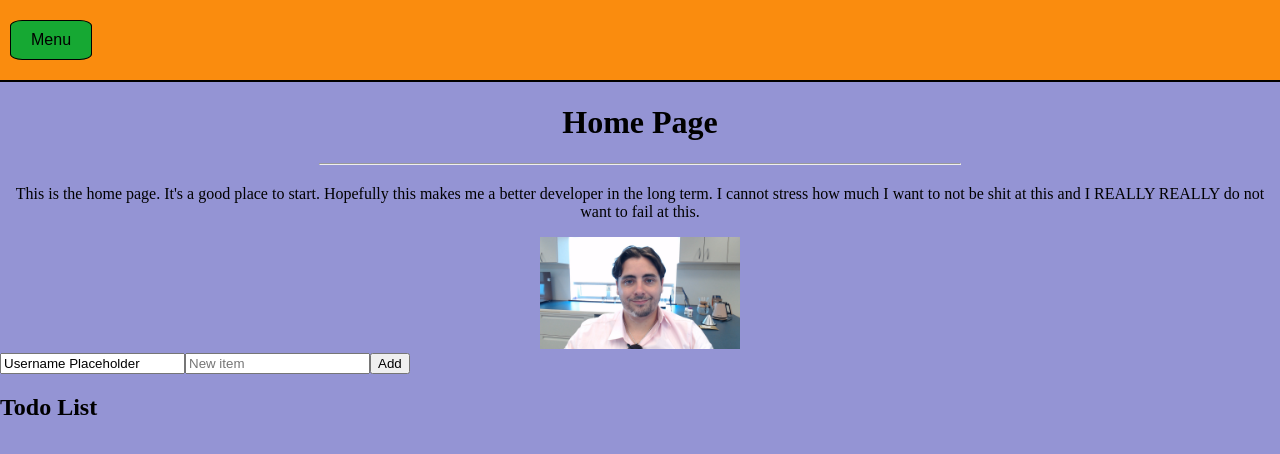
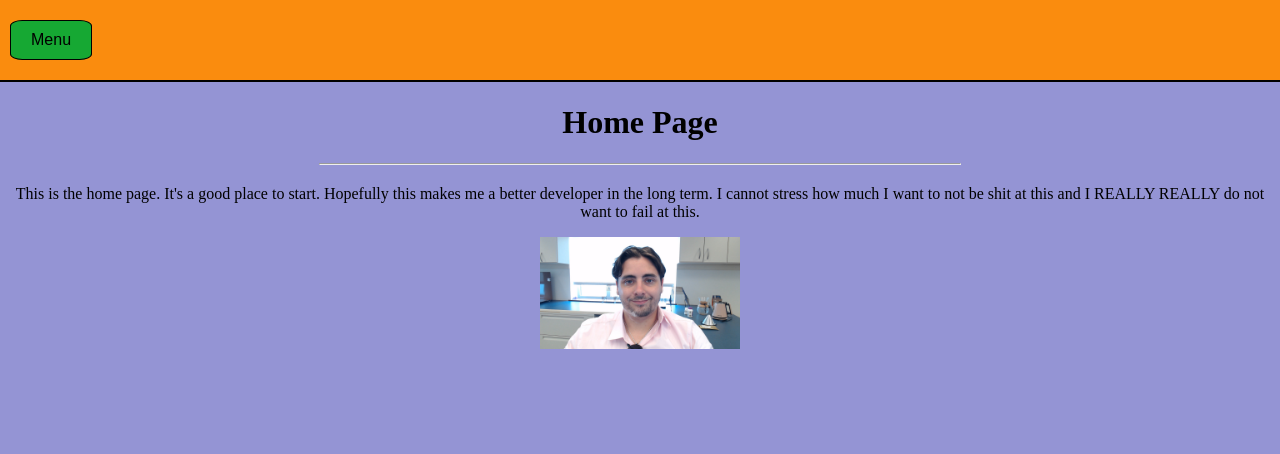
Before and after one commit to davenmir/todotracker, a Next.js app: page / in a window 1280 px wide. Shown: the top 454 px of the page. Built offline with nearby package versions, Linux system fonts and the light colour scheme.

Commit message:
new page

```diff
--- a/components/ToDoComponent.js
+++ b/components/ToDoComponent.js
@@ -1,9 +1,23 @@
-import React, { useState } from 'react';
+import React, { useState, useEffect } from 'react';
 
 const TodoComponent = () => {
   const [items, setItems] = useState([]);
   const [newItem, setNewItem] = useState('');
   const [username, setUsername] = useState('');
+
+  // Load items from local storage when component mounts
+  useEffect(() => {
+    const data = localStorage.getItem('items');
+
+    if (data) {
+      setItems(JSON.parse(data));
+    }
+  }, []);
+
+  // Save items to local storage whenever 'items' changes
+  useEffect(() => {
+    localStorage.setItem('items', JSON.stringify(items));
+  }, [items]);
 
   const handleAddItem = () => {
     const today = new Date();
@@ -28,7 +42,7 @@ const TodoComponent = () => {
     <div>
       <input
         type='text'
-        value="Username Placeholder"//{username}
+        value={username}
         maxLength={100}
         onChange={({ target }) => setUsername(target.value)}
         placeholder='Your name'
--- a/package.json
+++ b/package.json
@@ -11,6 +11,7 @@
   "dependencies": {
     "@emotion/react": "^11.11.1",
     "@emotion/styled": "^11.11.0",
+    "@fontsource/roboto": "^5.0.8",
     "@mui/material": "^5.14.11",
     "eslint": "8.49.0",
     "eslint-config-next": "13.5.2",
--- a/pages/home.js
+++ b/pages/home.js
@@ -16,7 +16,6 @@ export default function HomePage() {
         <div className={styles.mypic}>
           <img width={"200"} src="./me.jpg" />
         </div>
-        <TodoList />
       </div>
     </>
   );
```
Also changed, not shown: pages/todo.js (added, +11 -0 lines), 1 other file (tests, documents, lock files or other folders).
